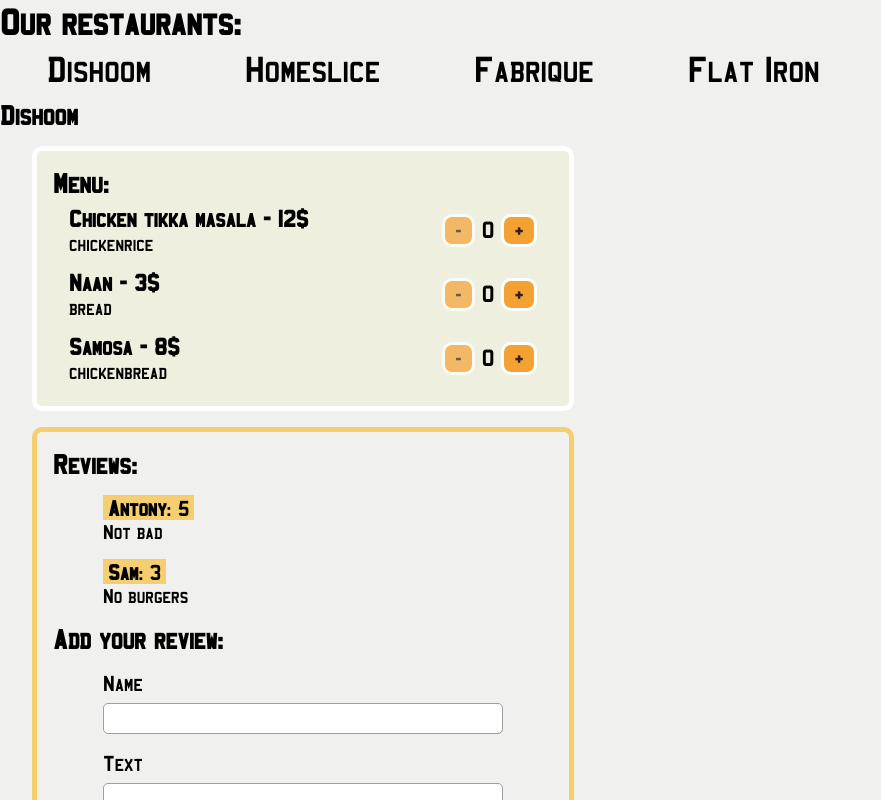
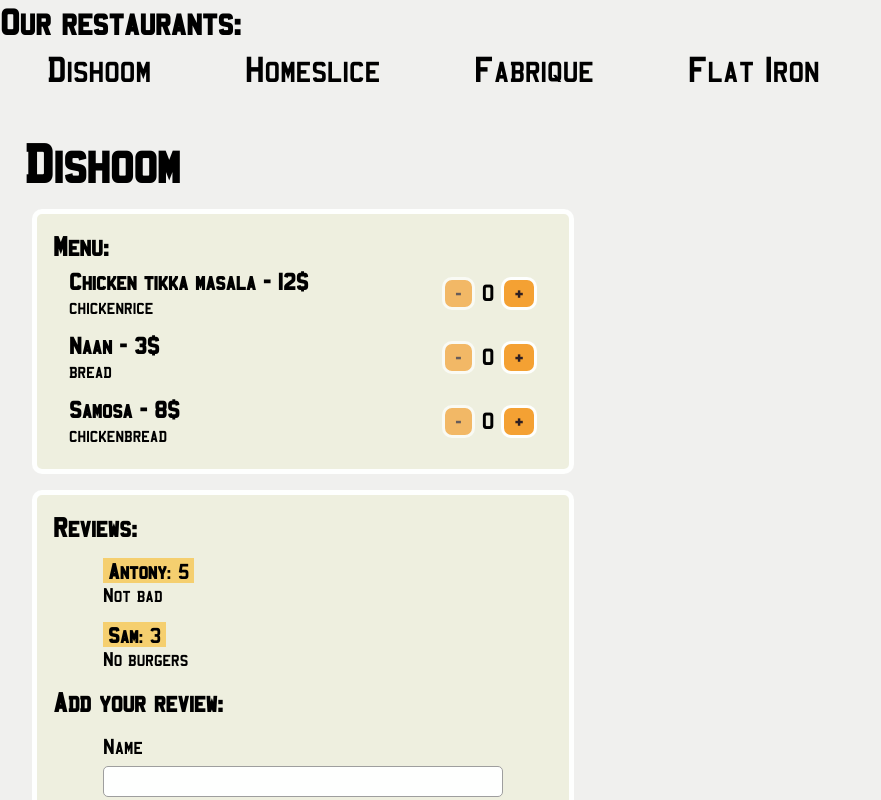
Before and after one commit to OKozmovskaia/thuis_eten, a React (Vite) app: page / in a window 1280 px wide. Both pictures are taken after a click on the button "Dishoom". Shown: the top 800 px of the page, without its empty margins (0-881 px from the left). Built offline with nearby package versions, Linux system fonts and the light colour scheme.

Commit message:
Add style to Restaurant

```diff
--- a/src/components/restaurant/component.jsx
+++ b/src/components/restaurant/component.jsx
@@ -1,15 +1,15 @@
 import { Menu } from "../menu/component";
 import { Reviews } from "../reviews/component";
+import styles from "./styles.module.css";
 
 export const Restaurant = ({ restaurant }) => {
   const { name, menu, reviews } = restaurant;
 
   return (
-    <div>
+    <div className={styles.container}>
       <h2>{name}</h2>
       <Menu menu={menu} />
       <Reviews reviews={reviews} />
-      <hr />
     </div>
   );
 };
--- /dev/null
+++ b/src/components/restaurant/styles.module.css
@@ -0,0 +1,8 @@
+.container {
+  margin: 2em 0;
+}
+
+.container h2 {
+  font-size: 3em;
+  padding: 0 0.5em;
+}
--- a/src/components/reviews/styles.module.css
+++ b/src/components/reviews/styles.module.css
@@ -1,5 +1,6 @@
 .root {
-  border: solid 5px var(--yellow);
+  border: solid 5px var(--white);
+  background-color: var(--background-secondary);
   border-radius: 10px;
   padding: 1em;
   max-width: 500px;
```
